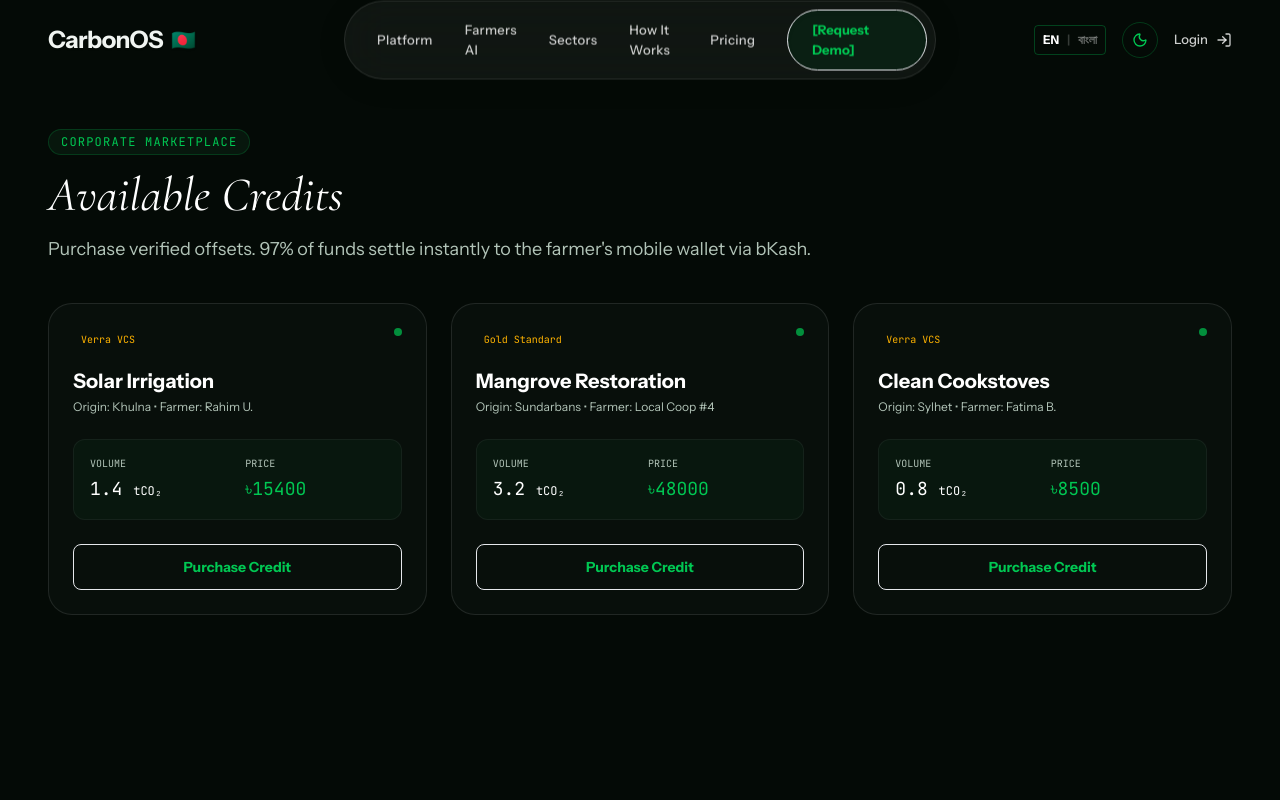
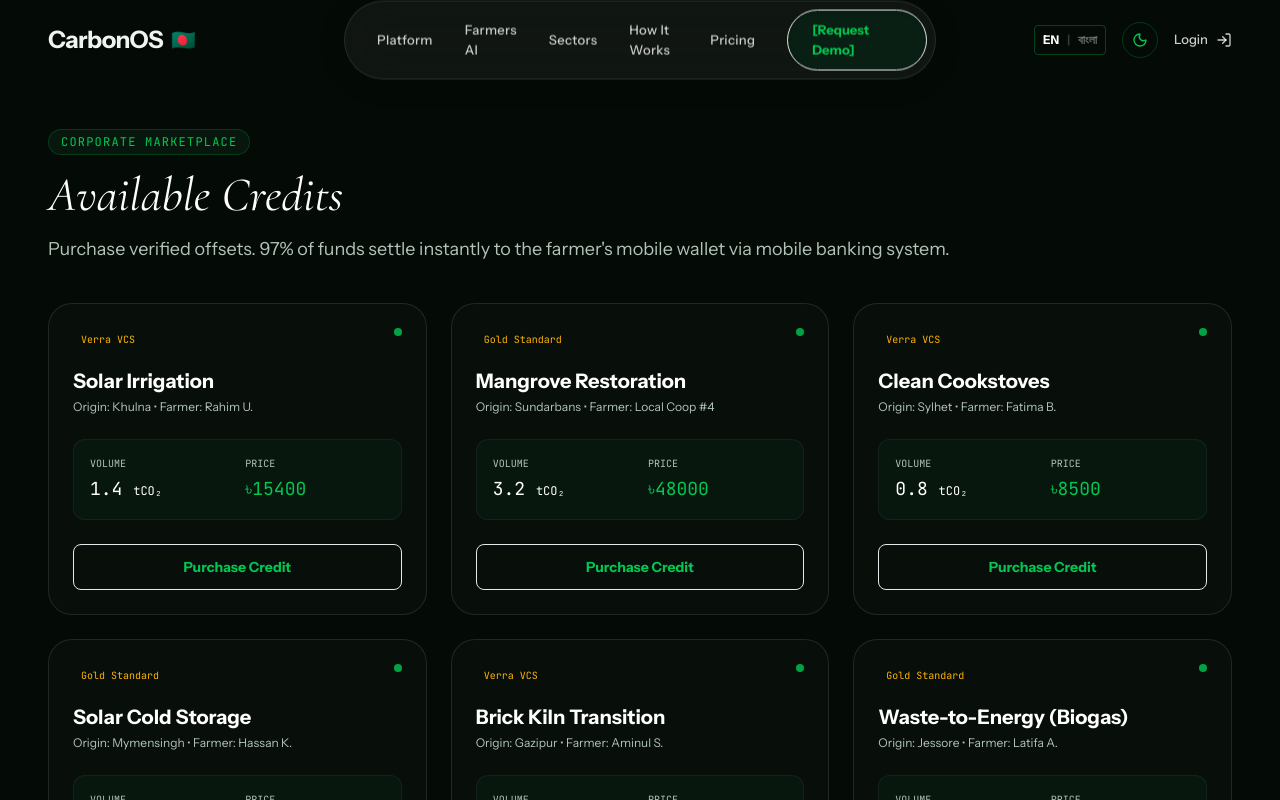
Before and after one commit to akramrafid/CarbonOS, a React (Vite) app: page /platform/marketplace in a window 1280 px wide. Shown: the top 800 px of the page. Built offline with nearby package versions, Linux system fonts and the light colour scheme.

Commit message:
feat: implement HowItWorks, Impact, MarketplaceBrowse, and PurchaseConfirmModal pages and components

```diff
--- a/src/components/marketplace/MarketplaceBrowse.jsx
+++ b/src/components/marketplace/MarketplaceBrowse.jsx
@@ -34,6 +34,46 @@ export const MarketplaceBrowse = () => {
       status: 'AVAILABLE',
       farmer: 'Fatima B.',
       verification: 'Verra VCS'
+    },
+    {
+      id: 'BD-2026-CR-000204',
+      type: 'Solar Cold Storage',
+      region: 'Mymensingh',
+      tonnage: 2.1,
+      price: 31500,
+      status: 'AVAILABLE',
+      farmer: 'Hassan K.',
+      verification: 'Gold Standard'
+    },
+    {
+      id: 'BD-2026-CR-000210',
+      type: 'Brick Kiln Transition',
+      region: 'Gazipur',
+      tonnage: 4.5,
+      price: 67500,
+      status: 'AVAILABLE',
+      farmer: 'Aminul S.',
+      verification: 'Verra VCS'
+    },
+    {
+      id: 'BD-2026-CR-000215',
+      type: 'Waste-to-Energy (Biogas)',
+      region: 'Jessore',
+      tonnage: 1.8,
+      price: 27000,
+      status: 'AVAILABLE',
+      farmer: 'Latifa A.',
+      verification: 'Gold Standard'
+    },
+    {
+      id: 'BD-2026-CR-000221',
+      type: 'Rice Methane Reduction',
+      region: 'Rangpur',
+      tonnage: 1.2,
+      price: 18000,
+      status: 'AVAILABLE',
+      farmer: 'Jahangir M.',
+      verification: 'Verra VCS'
     }
   ]);
 
@@ -53,7 +93,7 @@ export const MarketplaceBrowse = () => {
             CORPORATE MARKETPLACE
           </span>
           <h1 className="serif-drama text-4xl lg:text-5xl text-white mb-4">Available Credits</h1>
-          <p className="font-sans text-mist text-lg">Purchase verified offsets. 97% of funds settle instantly to the farmer's mobile wallet via bKash.</p>
+          <p className="font-sans text-mist text-lg">Purchase verified offsets. 97% of funds settle instantly to the farmer's mobile wallet via mobile banking system.</p>
         </div>
 
         <div className="grid grid-cols-1 md:grid-cols-2 lg:grid-cols-3 gap-6">
--- a/src/components/payments/PurchaseConfirmModal.jsx
+++ b/src/components/payments/PurchaseConfirmModal.jsx
@@ -4,10 +4,10 @@ import PaymentStatusTracker from './PaymentStatusTracker';
 const PurchaseConfirmModal = ({ creditId, onClose }) => {
   const [txId, setTxId] = useState(null);
   const [isProcessing, setIsProcessing] = useState(false);
-  const [paymentMethod, setPaymentMethod] = useState('card'); // 'card' | 'bkash'
-  const [bkashNumber, setBkashNumber] = useState('');
-  const [bkashOTP, setBkashOTP] = useState('');
-  const [bkashStep, setBkashStep] = useState('number'); // 'number' | 'otp'
+  const [paymentMethod, setPaymentMethod] = useState('card'); // 'card' | 'mfs'
+  const [mfsNumber, setMfsNumber] = useState('');
+  const [mfsOTP, setMfsOTP] = useState('');
+  const [mfsStep, setMfsStep] = useState('number'); // 'number' | 'otp'
 
   const handleConfirm = () => {
     setIsProcessing(true);
@@ -19,19 +19,19 @@ const PurchaseConfirmModal = ({ creditId, onClose }) => {
   };
 
   const handleCTA = () => {
-    if (paymentMethod === 'bkash') {
-      if (bkashStep === 'number') {
-        if (!bkashNumber || bkashNumber.length < 11) {
-          alert("Please enter a valid 11-digit bKash wallet number.");
+    if (paymentMethod === 'mfs') {
+      if (mfsStep === 'number') {
+        if (!mfsNumber || mfsNumber.length < 11) {
+          alert("Please enter a valid 11-digit mobile wallet number.");
           return;
         }
         setIsProcessing(true);
         setTimeout(() => {
           setIsProcessing(false);
-          setBkashStep('otp');
+          setMfsStep('otp');
         }, 1200);
       } else {
-        if (!bkashOTP || bkashOTP.length < 6) {
+        if (!mfsOTP || mfsOTP.length < 6) {
           alert("Please enter the 6-digit verification code sent to your mobile.");
           return;
         }
@@ -96,15 +96,15 @@ const PurchaseConfirmModal = ({ creditId, onClose }) => {
                   </label>
 
                   <label
-                    onClick={() => setPaymentMethod('bkash')}
+                    onClick={() => setPaymentMethod('mfs')}
                     className={`border-2 rounded-lg p-3 cursor-pointer flex items-center space-x-2 transition-all ${
-                      paymentMethod === 'bkash'
-                        ? 'border-[#E2127A] bg-[#E2127A]/5'
+                      paymentMethod === 'mfs'
+                        ? 'border-[#16A34A] bg-[#16A34A]/5'
                         : 'border-[#E2E8F0] bg-transparent'
                     }`}
                   >
-                    <input type="radio" name="payment" checked={paymentMethod === 'bkash'} readOnly className="text-[#E2127A] focus:ring-[#E2127A]" />
-                    <span className="text-xs font-semibold text-[#0F172A]">bKash Wallet</span>
+                    <input type="radio" name="payment" checked={paymentMethod === 'mfs'} readOnly className="text-[#16A34A] focus:ring-[#16A34A]" />
+                    <span className="text-xs font-semibold text-[#0F172A]">Mobile Wallet</span>
                   </label>
 
                   <label className="border border-[#E2E8F0] rounded-lg p-3 flex items-center space-x-2 opacity-50 cursor-not-allowed">
@@ -114,25 +114,25 @@ const PurchaseConfirmModal = ({ creditId, onClose }) => {
                 </div>
               </div>
 
-              {/* bKash Details Inputs */}
-              {paymentMethod === 'bkash' && (
-                <div className="mb-6 p-4 bg-[#E2127A]/5 border border-[#E2127A]/20 rounded-xl space-y-3.5 transition-all">
-                  <div className="flex justify-between items-center pb-2 border-b border-[#E2127A]/10">
-                    <span className="text-xs font-bold text-[#E2127A] uppercase font-mono tracking-wide">bKash MFS Gateway</span>
+              {/* Mobile Wallet Details Inputs */}
+              {paymentMethod === 'mfs' && (
+                <div className="mb-6 p-4 bg-[#16A34A]/5 border border-[#16A34A]/20 rounded-xl space-y-3.5 transition-all">
+                  <div className="flex justify-between items-center pb-2 border-b border-[#16A34A]/10">
+                    <span className="text-xs font-bold text-[#16A34A] uppercase font-mono tracking-wide">Mobile Banking Gateway</span>
                     <span className="text-[10px] font-sans font-semibold text-amber">Active Integration</span>
                   </div>
-                  {bkashStep === 'number' ? (
+                  {mfsStep === 'number' ? (
                     <div className="space-y-2">
-                      <label className="block text-xs font-bold text-[#475569] font-sans uppercase">bKash Account Number</label>
+                      <label className="block text-xs font-bold text-[#475569] font-sans uppercase">Mobile Account Number</label>
                       <input
                         type="text"
                         maxLength="11"
                         placeholder="e.g. 01712345678"
-                        value={bkashNumber}
-                        onChange={(e) => setBkashNumber(e.target.value.replace(/\D/g, ''))}
-                        className="w-full p-2.5 border border-[#E2E8F0] rounded-lg text-xs font-mono text-[#0F172A] focus:outline-none focus:border-[#E2127A] bg-white"
+                        value={mfsNumber}
+                        onChange={(e) => setMfsNumber(e.target.value.replace(/\D/g, ''))}
+                        className="w-full p-2.5 border border-[#E2E8F0] rounded-lg text-xs font-mono text-[#0F172A] focus:outline-none focus:border-[#16A34A] bg-white"
                       />
-                      <p className="text-[10px] text-[#475569]">Enter the 11-digit mobile wallet number linked to your bKash merchant account.</p>
+                      <p className="text-[10px] text-[#475569]">Enter the 11-digit mobile wallet number linked to your mobile banking account.</p>
                     </div>
                   ) : (
                     <div className="space-y-2">
@@ -141,11 +141,11 @@ const PurchaseConfirmModal = ({ creditId, onClose }) => {
                         type="text"
                         maxLength="6"
                         placeholder="e.g. 123456"
-                        value={bkashOTP}
-                        onChange={(e) => setBkashOTP(e.target.value.replace(/\D/g, ''))}
-                        className="w-full p-2.5 border border-[#E2E8F0] rounded-lg text-xs font-mono text-[#0F172A] focus:outline-none focus:border-[#E2127A] bg-white"
+                        value={mfsOTP}
+                        onChange={(e) => setMfsOTP(e.target.value.replace(/\D/g, ''))}
+                        className="w-full p-2.5 border border-[#E2E8F0] rounded-lg text-xs font-mono text-[#0F172A] focus:outline-none focus:border-[#16A34A] bg-white"
                       />
-                      <p className="text-[10px] text-[#475569]">A 6-digit one-time PIN has been sent to {bkashNumber}.</p>
+                      <p className="text-[10px] text-[#475569]">A 6-digit one-time PIN has been sent to {mfsNumber}.</p>
                     </div>
                   )}
                 </div>
@@ -159,8 +159,8 @@ const PurchaseConfirmModal = ({ creditId, onClose }) => {
               >
                 {isProcessing ? (
                   <span className="animate-pulse">Processing...</span>
-                ) : paymentMethod === 'bkash' ? (
-                  bkashStep === 'number' ? "Next: Verify bKash" : "Confirm & Pay ৳ 15,400"
+                ) : paymentMethod === 'mfs' ? (
+                  mfsStep === 'number' ? "Next: Verify Mobile Wallet" : "Confirm & Pay ৳ 15,400"
                 ) : (
                   "Confirm Purchase — ৳ 15,400"
                 )}
@@ -168,7 +168,7 @@ const PurchaseConfirmModal = ({ creditId, onClose }) => {
 
               <p className="text-center text-xs text-[#475569] mt-4">
                 // PITCH POINT: The real-time farmer payout pipeline is our core differentiation.
-                97% goes directly to the farmer instantly via bKash.
+                97% goes directly to the farmer instantly via mobile banking system.
               </p>
             </>
           ) : (
--- a/src/pages/HowItWorks.jsx
+++ b/src/pages/HowItWorks.jsx
@@ -1,4 +1,5 @@
 import React, { useEffect, useRef, useState } from 'react';
+import { Link } from 'react-router-dom';
 
 const StepCard = ({ step, index, inView }) => {
   return (
@@ -230,9 +231,9 @@ const HowItWorks = () => {
             Ready to see the smart contract in action? Head over to the Marketplace and initiate a live test transaction.
           </p>
           <div className="flex flex-col sm:flex-row justify-center items-center space-y-4 sm:space-y-0 sm:space-x-6">
-            <a href="/platform/marketplace" className="bg-emerald text-carbon font-sans font-bold text-lg px-8 py-4 rounded-xl transition-all shadow-[0_0_20px_rgba(0,200,83,0.3)] hover:shadow-[0_0_30px_rgba(0,200,83,0.5)] hover:-translate-y-1 w-full sm:w-auto">
+            <Link to="/platform/marketplace" className="bg-emerald text-carbon font-sans font-bold text-lg px-8 py-4 rounded-xl transition-all shadow-[0_0_20px_rgba(0,200,83,0.3)] hover:shadow-[0_0_30px_rgba(0,200,83,0.5)] hover:-translate-y-1 w-full sm:w-auto">
               Test Corporate Purchase →
-            </a>
+            </Link>
           </div>
         </div>
       </section>
```
Also changed, not shown: src/pages/platform/Impact.jsx (+7 -7 lines).
